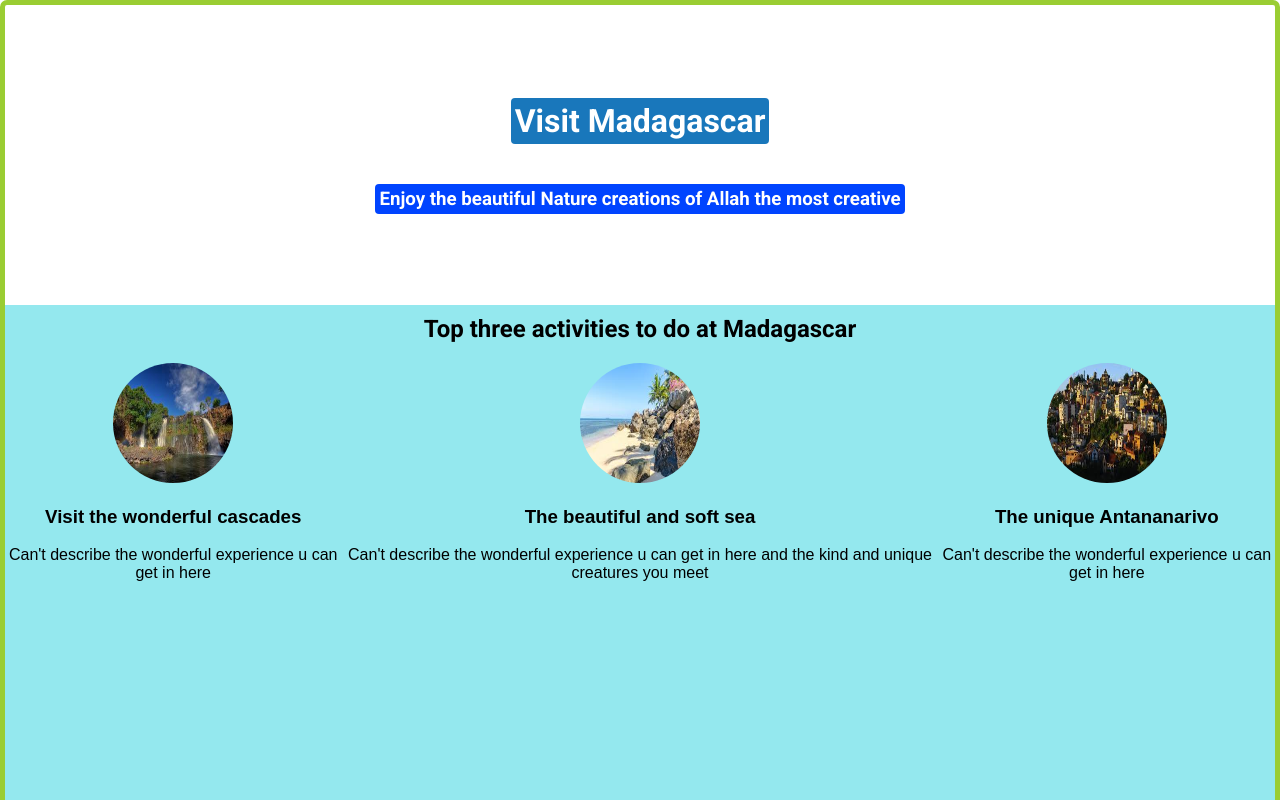
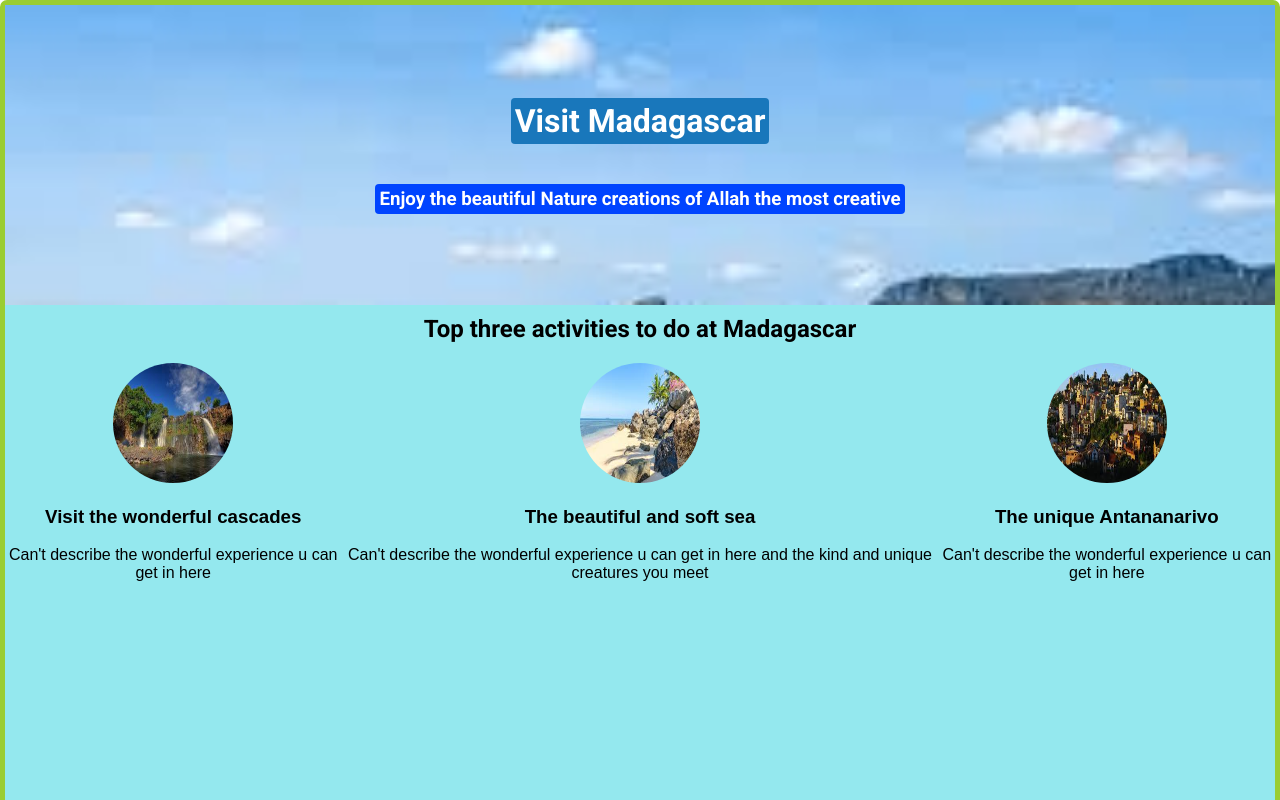
Before and after one commit to AlkantariAbdellah/Madagascar, a plain HTML site: page index.html in a window 1280 px wide. Shown: the top 800 px of the page. Drawn offline with Linux system fonts and the light colour scheme; the site is published under a folder, as on GitHub Pages, so addresses that start at the root find nothing; a web font is replaced by a local one.

Commit message:
Update solo.css

```diff
--- a/solo.css
+++ b/solo.css
@@ -14,7 +14,7 @@ body{
     flex-direction: column;
     color: white;
     height: 300px;
-    background-image: url(/images/madagascar.jpg);
+    background-image: url(images/madagascar.jpg);
     background-size: cover;
     margin-bottom: 0;
 }
```
